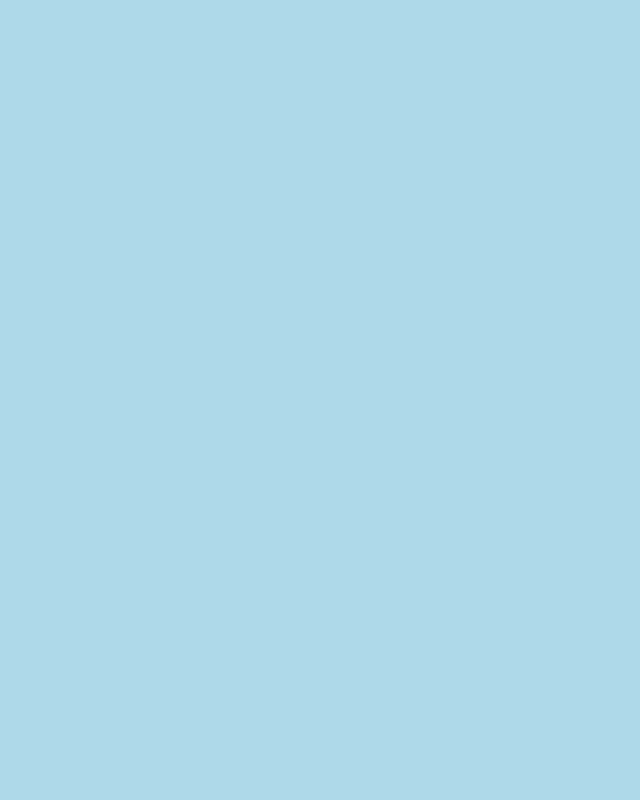
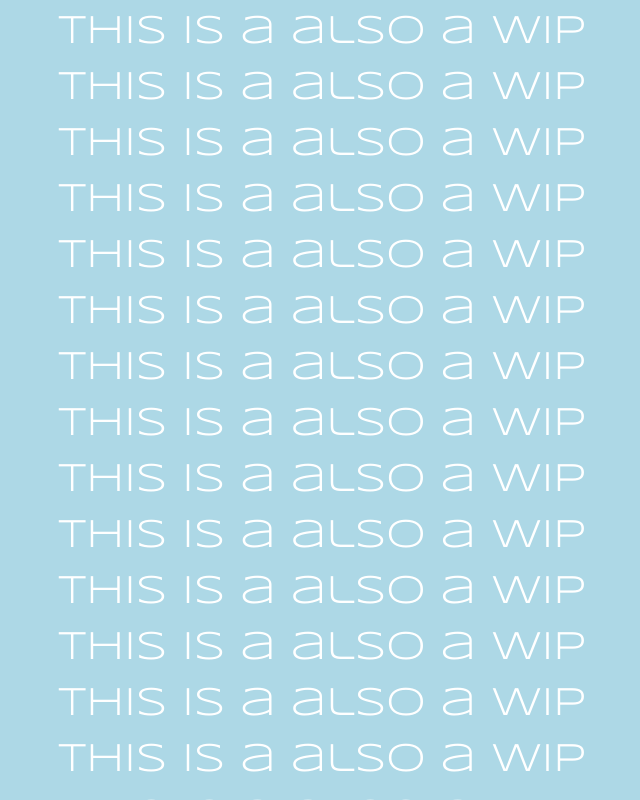
Before and after one commit to trevrd22/ECScore, a React (Vite) app: page /test in a window 1280 px wide. Before the commit this address had no page. Shown: the whole page, without its empty margins (318-958 px from the left). Built offline with nearby package versions, Linux system fonts and the light colour scheme.

Commit message:
create two placeholder questions in response to "building?" as well as a test page

```diff
--- a/src/App.css
+++ b/src/App.css
@@ -17,15 +17,32 @@ body { background-color: blue }
 The background will be blue and not white
 */
 
+html, body {
+	height: 100%;
+	overflow-y: auto;
+	margin: 0;
+  }
+
 body {
 	background-color: #ADD8E6;
 	color: white;
 }
+
 .format {
 	display: flex;
 	justify-content: center;
 	align-items: center;
-	height: 106vh;
+	height: 100vh;
+	overflow-y: auto;
 	flex-direction: column;
 	transform: translateY(-5%);
 }
+
+.formatForm {
+	display: flex;
+	justify-content: center;
+	align-items: center;
+	height: 100vh;
+	overflow-y: auto;
+	flex-direction: column;
+}
--- a/src/App.tsx
+++ b/src/App.tsx
@@ -1,6 +1,7 @@
 import FrontPage from "./components/FrontPage";
 import StatTrak from "./components/StatTrak";
 import Form from "./components/Form";
+import Test from "./components/test";
 import "./App.css";
 import {BrowserRouter as Router, Route, Routes} from 'react-router-dom';
 
@@ -11,6 +12,7 @@ function App() {
         <Route path="/" element={<FrontPage />} />
         <Route path="/form" element={<Form />} />
         <Route path="/stattrak" element={<StatTrak />} />
+        <Route path="/test" element={<Test />} />
       </Routes>
     </Router>
   );
--- a/src/components/Form.tsx
+++ b/src/components/Form.tsx
@@ -213,6 +213,7 @@ export default function Form() {
   const [boolArray, setBoolArray] = useState(new Array(40).fill(false));
   const prevIndexRef = useRef<number>(-1); // Initialize with -1 to represent no index selected
 
+
   const toggleIndexTemp = (newIndex: number) => {
     // If the previous index is valid, set it to false
     if (prevIndexRef.current !== -1 && prevIndexRef.current !== newIndex) {
@@ -291,10 +292,10 @@ export default function Form() {
   ];
 
   return (
-    <div className="format">
+    <div className="formatForm">
       {/* name question */}
+
       <h2>What is Your Name?</h2>
-      <div>
         <Autocomplete
           id="nameInput"
           autoSelect
@@ -310,7 +311,7 @@ export default function Form() {
           }}
           renderInput={(params) => <TextField {...params} label="Name" />}
         />
-      </div>
+
 
       {/* event title question*/}
       {boolArray[0] && (
@@ -613,6 +614,37 @@ export default function Form() {
           </Slide>
         </div>
       )}
+
+{boolArray[4] && (
+        <div style={{ textAlign: "center", justifyContent: "center" }}>
+          <Slide
+            direction="right"
+            in={boolArray[4]}
+            mountOnEnter
+            unmountOnExit
+            timeout={350}
+          >
+            <h2 style={{ marginTop: "20px" }}>Engineering</h2>
+          </Slide>
+          <h2 style={{ marginTop: "20px" }}>Engineering</h2>
+          <h2 style={{ marginTop: "20px" }}>Engineering</h2>
+</div>
+)}
+
+{boolArray[5] && (
+        <div style={{ textAlign: "center", justifyContent: "center" }}>
+          <Slide
+            direction="right"
+            in={boolArray[5]}
+            mountOnEnter
+            unmountOnExit
+            timeout={350}
+          >
+            <h2 style={{ marginTop: "20px" }}>Agnes</h2>
+          </Slide>
+</div>
+)}
+
     </div>
   );
 }
--- /dev/null
+++ b/src/components/Test.tsx
@@ -0,0 +1,30 @@
+export default function Test() {
+  return (
+    <div className="formatForm" style={{padding:"10px"}}>
+      <h1>this is a also a WIP</h1>
+      <h1>this is a also a WIP</h1>
+      <h1>this is a also a WIP</h1>
+      <h1>this is a also a WIP</h1>
+      <h1>this is a also a WIP</h1>
+      <h1>this is a also a WIP</h1>
+      <h1>this is a also a WIP</h1>
+      <h1>this is a also a WIP</h1>
+      <h1>this is a also a WIP</h1>
+      <h1>this is a also a WIP</h1>
+      <h1>this is a also a WIP</h1>
+      <h1>this is a also a WIP</h1>
+      <h1>this is a also a WIP</h1>
+      <h1>this is a also a WIP</h1>
+      <h1>this is a also a WIP</h1>
+      <h1>this is a also a WIP</h1>
+      <h1>this is a also a WIP</h1>
+      <h1>this is a also a WIP</h1>
+      <h1>this is a also a WIP</h1>
+      <h1>this is a also a WIP</h1>
+      <h1>this is a also a WIP</h1>
+      <h1>this is a also a WIP</h1>
+      <h1>this is a also a WIP</h1>
+      <h1>this is a also a WIP</h1>
+    </div>
+  );
+}
```
